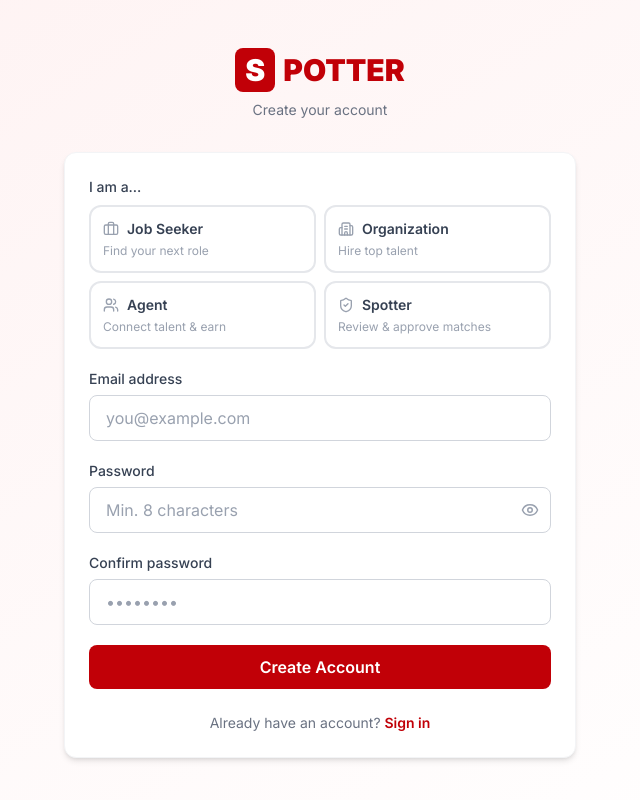
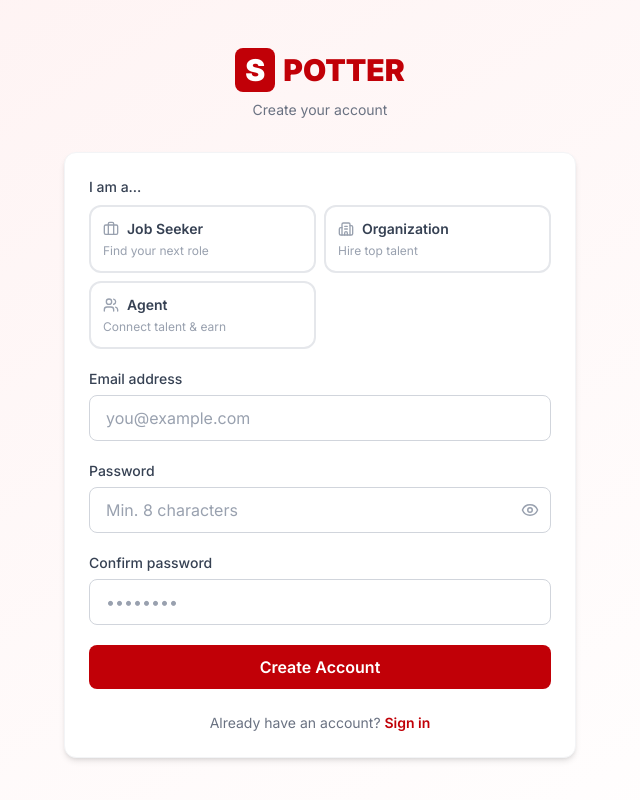
Before and after one commit to Obed-Ojingwa/Spotter, a Next.js app in the folder frontend/: page /register in a window 1280 px wide. Shown: the top 800 px of the page, without its empty margins (320-960 px from the left). Built offline with nearby package versions, Linux system fonts and the light colour scheme; no server answers.

Commit message:
Removed spotter from the UI in register

```diff
--- a/frontend/src/app/(auth)/register/page.tsx
+++ b/frontend/src/app/(auth)/register/page.tsx
@@ -22,7 +22,7 @@ const ROLES = [
   { value: "seeker",  label: "Job Seeker",   icon: Briefcase,   desc: "Find your next role" },
   { value: "org",     label: "Organization", icon: Building2,   desc: "Hire top talent" },
   { value: "agent",   label: "Agent",        icon: Users,       desc: "Connect talent & earn" },
-  { value: "spotter", label: "Spotter",      icon: ShieldCheck, desc: "Review & approve matches" },
+ // { value: "spotter", label: "Spotter",      icon: ShieldCheck, desc: "Review & approve matches" },
 ];
 
 const schema = z.object({
```
